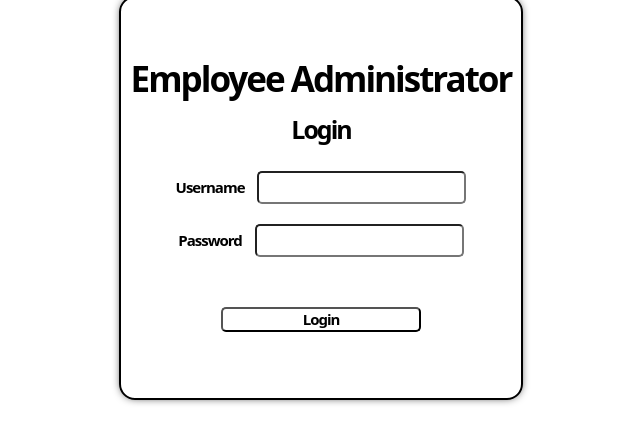
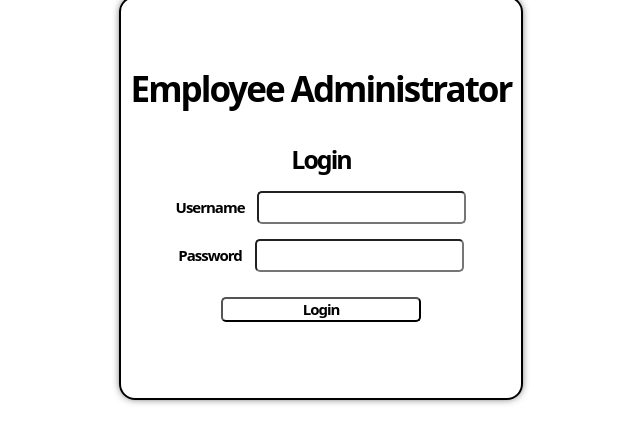
Before and after one commit to RojasJuan959/Employee-Administrator, a React (Create React App) app in the folder employees-administrator/: page / in a window 1280 px wide. Shown: the top 442 px of the page, without its empty margins (319-959 px from the left). Built offline with nearby package versions, Linux system fonts and the light colour scheme; no server answers; the database is empty.

Commit message:
Login Ready

```diff
--- a/employees-administrator/package.json
+++ b/employees-administrator/package.json
@@ -6,6 +6,7 @@
     "firebase": "^9.15.0",
     "react": "^18.2.0",
     "react-dom": "^18.2.0",
+    "react-router-dom": "^6.5.0",
     "react-scripts": "5.0.1"
   },
   "scripts": {
--- a/employees-administrator/src/App.js
+++ b/employees-administrator/src/App.js
@@ -1,5 +1,7 @@
+import { BrowserRouter as Router, Route, Routes } from "react-router-dom";
 import { FireProvider } from "./Context/FireContext.js";
 import Session from "./Page/Session.js";
+import Home from "./Page/Home.js";
 
 import "./App.css";
 
@@ -7,7 +9,12 @@ function App() {
   return (
     <div className="App">
       <FireProvider>
-        <Session />
+        <Router>
+          <Routes>
+            <Route path="/Home" element={<Home />}></Route>
+            <Route path="/" element={<Session />}></Route>
+          </Routes>
+        </Router>
       </FireProvider>
     </div>
   );
--- /dev/null
+++ b/employees-administrator/src/Components/Administrative/AdministrativeComponent.css
@@ -0,0 +1,10 @@
+.pageAdminBase {
+  display: flex;
+  flex-direction: column;
+  justify-content: center;
+  align-items: center;
+
+  background-color: aqua;
+
+  width: 100%;
+}
--- /dev/null
+++ b/employees-administrator/src/Components/Administrative/AdministrativeComponent.js
@@ -0,0 +1,20 @@
+import { useContext } from "react";
+import { FireContext } from "../../Context/FireContext.js";
+
+import './AdministrativeComponent.css'
+
+const AdministrativeComponent = () => {
+    const { dbData } = useContext(FireContext);
+
+    console.log(dbData);
+
+    //setPokeTeam((pokeTeam) => [...pokeTeam, pokemon]);
+
+  return (
+    <div className="pageAdminBase">
+      <div></div>
+    </div>
+  );
+};
+
+export default AdministrativeComponent;
--- a/employees-administrator/src/Components/Sesion/SesionComponent.css
+++ b/employees-administrator/src/Components/Sesion/SesionComponent.css
@@ -34,13 +34,13 @@
 
 .loginBaseSubTitle {
   font-size: 25px;
-  margin: 10px 0px 15px 0px;
+  margin: 30px 0px 10px 0px;
 }
 
 .loginInputName,
 .loginInputPassword {
   border-radius: 5px;
-  margin: 10px 0px 10px 10px;
+  margin: 5px 0px 10px 10px;
   padding: 2px 2px 2px 5px;
 
   height: 25px;
@@ -54,8 +54,8 @@
 }
 
 .loginButton {
-  transition: all .3s ease;
-  margin: 40px 0px 10px 0px;
+  transition: all 0.3s ease;
+  margin: 15px 0px 10px 0px;
   border-radius: 5px;
   background-color: white;
   font-weight: bold;
--- a/employees-administrator/src/Components/Sesion/SesionComponent.js
+++ b/employees-administrator/src/Components/Sesion/SesionComponent.js
@@ -1,20 +1,26 @@
 import { useContext } from "react";
 import { FireContext } from "../../Context/FireContext.js";
+import { useNavigate } from 'react-router-dom';
 
 import "./SesionComponent.css";
 
 const SesionComponent = () => {
+  const { dbData } = useContext(FireContext);
 
-  const { dbData } = useContext(FireContext);
-  console.log(dbData);
+  const navigate = useNavigate();
 
   const validateSession = () => {
+    let username = document.getElementsByClassName("loginInputName")[0].value;
+    let password =
+      document.getElementsByClassName("loginInputPassword")[0].value;
 
-    let username = document.getElementsByClassName("loginInputName")[0].value;
-    let password = document.getElementsByClassName("loginInputPassword")[0].value;
-
-
-  }
+    if (username === dbData[2].name && password === dbData[2].password) {
+        navigate('/Home');
+    }
+    else {
+        alert('Usuario/Password Incorrecto(s)');
+    }
+  };
 
   return (
     <div className="pageLoginBase">
@@ -28,7 +34,7 @@ const SesionComponent = () => {
           Password{" "}
           <input type={"password"} className="loginInputPassword"></input>
         </label>
-        <button className="loginButton">Login</button>
+        <button className="loginButton" onClick={() => {validateSession()}}>Login</button>
       </div>
     </div>
   );
--- /dev/null
+++ b/employees-administrator/src/Page/Home.js
@@ -0,0 +1,11 @@
+import AdministrativeComponent from "../Components/Administrative/AdministrativeComponent";
+
+const Home = () => {
+  return (
+    <div>
+      <AdministrativeComponent />
+    </div>
+  );
+};
+
+export default Home;
--- a/employees-administrator/src/Page/Session.js
+++ b/employees-administrator/src/Page/Session.js
@@ -1,9 +1,6 @@
 import SesionComponent from "../Components/Sesion/SesionComponent.js";
 
 const Session = () => {
-
-    //setPokeTeam((pokeTeam) => [...pokeTeam, pokemon]);
-
   return (
     <div>
       <SesionComponent />
```
Also changed, not shown: employees-administrator/src/Assets/Company.png (added), 1 other file (tests, documents, lock files or other folders).
